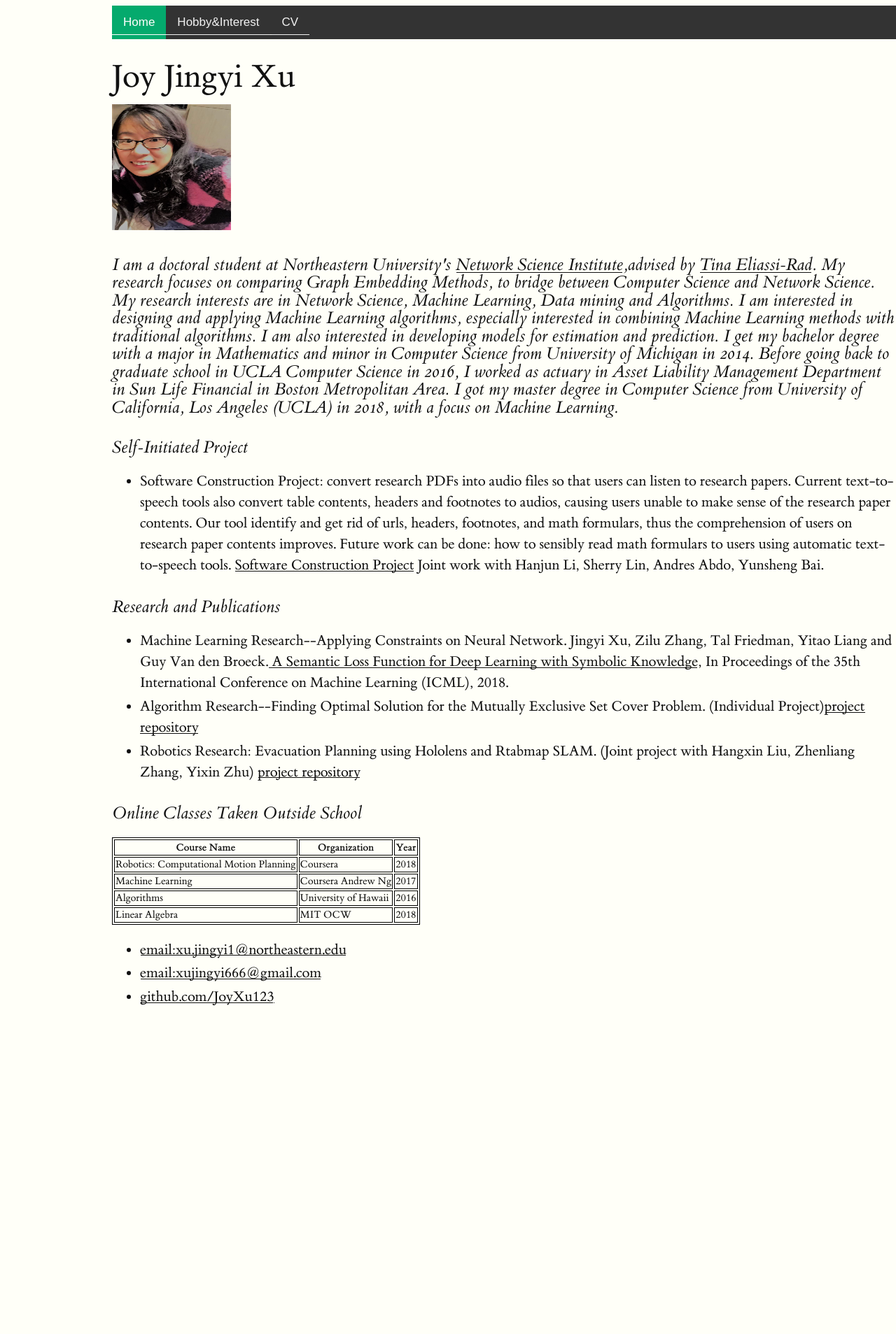
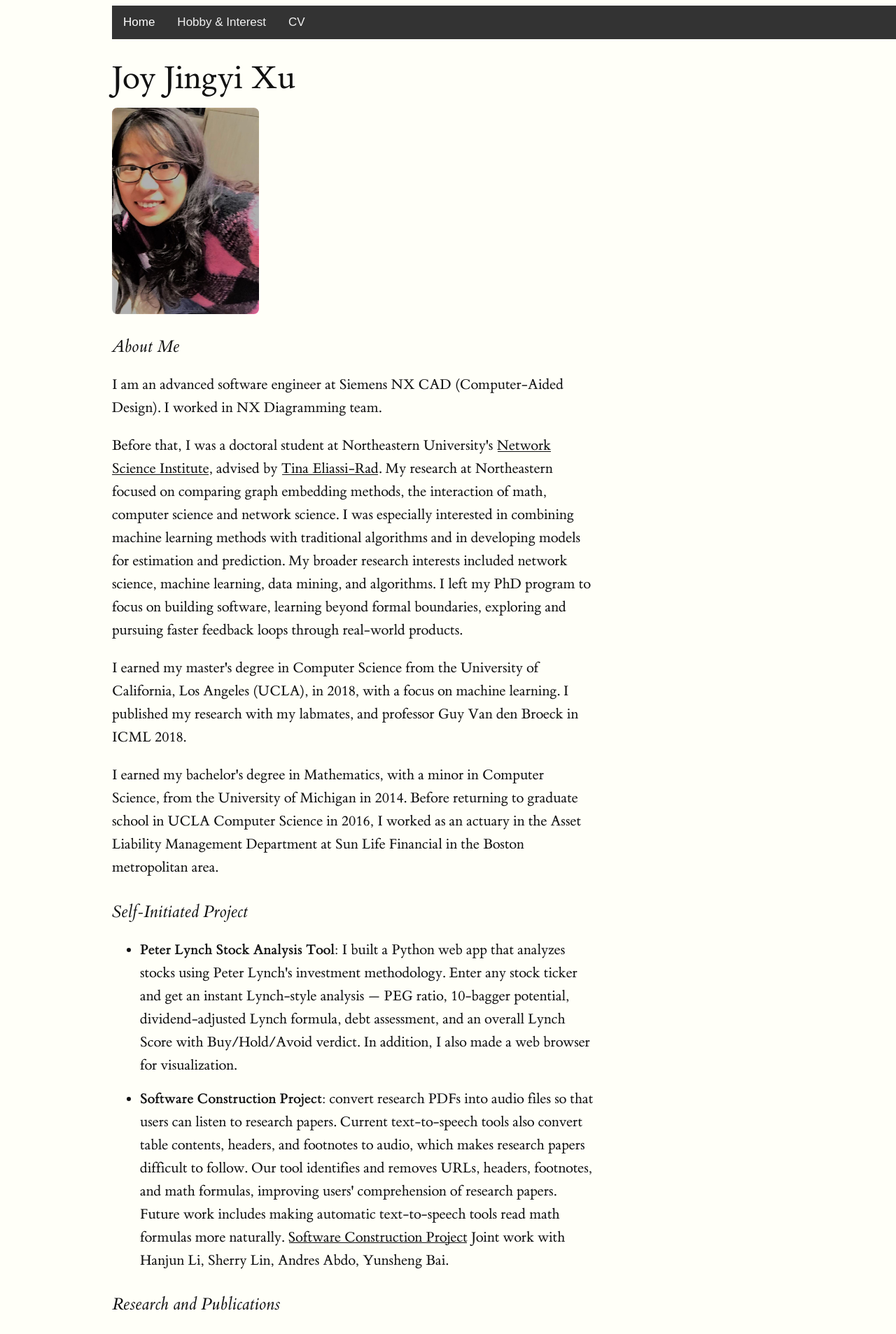
Before and after one commit to JoyXu123/JoyXu123.github.io, a Jekyll site: the page index.html, which Jekyll copies as it is, in a window 1280 px wide. Shown: the top 1907 px of the page at 70% size. Built offline with Jekyll 4.4.1, drawn with Linux system fonts in a browser that asks for light colours; before the commit the page ends 1461 px from its top, so only the background shows below that; some of the changed text lies outside the part shown.

```diff
--- a/css/tufte.css
+++ b/css/tufte.css
@@ -83,12 +83,20 @@ body {
     counter-reset: sidenote-counter;
 }
 
+.container,
+.Project,
+.Research,
+.hobbyList,
+.Classes {
+    max-width: 46rem;
+}
+
 h1 {
     font-weight: 400;
     margin-top: 2rem;
     margin-bottom: 1.0rem;
     font-size: 3.2rem;
-    line-height: 1;
+    line-height: 1.1;
 }
 
 h2 {
@@ -97,7 +105,7 @@ h2 {
     margin-top: 2.1rem;
     margin-bottom: 1.4rem;
     font-size: 1.7rem;
-    line-height: 1;
+    line-height: 1.25;
 }
 
 h3 {
@@ -145,7 +153,7 @@ p,
 ol,
 ul {
     font-size: 1.4rem;
-    line-height: 2rem;
+    line-height: 2.2rem;
 }
 
 p {
@@ -277,6 +285,15 @@ a:link::-moz-selection {
 /* Sidenotes, margin notes, figures, captions */
 img {
     max-width: 100%;
+    height: auto;
+}
+
+.profile-photo {
+    display: block;
+    width: clamp(10rem, 24vw, 14rem);
+    max-width: 100%;
+    border-radius: 0.5rem;
+    margin-bottom: 1rem;
 }
 
 .sidenote,
@@ -411,12 +428,13 @@ label.margin-toggle:not(.sidenote-number) {
 }
 .topnav {
     font-family: Arial, Helvetica, sans-serif;
-    overflow: hidden;
+    display: flex;
+    flex-wrap: wrap;
     background-color: #333;
   }
 
 .topnav a {
-    float: left;
+    display: block;
     color: #f2f2f2;
     text-align: center;
     padding: 14px 16px;
@@ -433,8 +451,53 @@ label.margin-toggle:not(.sidenote-number) {
     background-color: #04AA6D;
     color: white;
 }
+
+/* Remove Tufte gradient underline from nav links — it renders as a cream stripe on the dark bar */
+.topnav a:link,
+.topnav a:visited {
+    background: none;
+    text-shadow: none;
+    text-decoration: none;
+}
 table, th, td {
     border: 1px solid black;
+}
+
+table {
+    width: 100%;
+    border-collapse: collapse;
+}
+
+th,
+td {
+    padding: 0.45rem 0.6rem;
+    text-align: left;
+}
+
+footer {
+    border-top: 1px solid #d5d5d5;
+    margin-top: 2rem;
+    padding-top: 0.5rem;
+    font-size: 1.1rem;
+}
+
+footer ul {
+    list-style: none;
+    padding: 0;
+    margin: 0.5rem 0;
+}
+
+footer ul li {
+    display: inline;
+    margin-right: 1.5rem;
+}
+
+p.intro {
+    font-size: 1.6rem;
+    font-style: italic;
+    margin-top: 1.5rem;
+    margin-bottom: 1.5rem;
+    line-height: 1.4;
 }
 
 @media (max-width: 760px) {
@@ -510,7 +573,15 @@ table, th, td {
 
     div.table-wrapper,
     table {
-        width: 85%;
+        width: 100%;
+    }
+
+    .topnav a {
+        flex: 1 1 100%;
+    }
+
+    .profile-photo {
+        width: min(70vw, 13rem);
     }
 
     img {
--- a/index.html
+++ b/index.html
@@ -18,23 +18,19 @@
 		<div class="topnav">
 
         	<a class="active" href="/">Home</a>
-			<a href="/hobby.html">Hobby&Interest</a>
+			<a href="/hobby.html">Hobby &amp; Interest</a>
 			<a href="files/JingyiXu-CV-2021.pdf">CV</a>
 
 		</div>
 		<div class="container">
     		<div>
         		<h1>Joy Jingyi Xu</h1>
-			<img src="/images/self.jpg" alt="Joy's photo" width="170" height="180" >
-			<h2>I am a doctoral student at Northeastern University's <a href="http://networkscienceinstitute.org" target="_blank">Network Science Institute</a>,advised by <a href="http://eliassi.org/" target="_blank">Tina Eliassi-Rad</a>.
-				My research focuses on comparing Graph Embedding Methods, to bridge between Computer Science and Network Science.
-				My research interests are in Network Science, Machine Learning, Data mining and Algorithms.
-				I am interested in designing and applying Machine Learning algorithms, especially interested in combining Machine Learning methods with traditional algorithms. I am also interested in developing models for estimation and prediction.
-
-				I get my bachelor degree with a major in Mathematics and minor in Computer Science from University of Michigan in 2014. Before going back to graduate school in UCLA Computer Science in 2016, I worked as actuary in Asset Liability Management Department in Sun Life Financial in Boston Metropolitan Area.
-				I got my master degree in Computer Science from University of California, Los Angeles (UCLA) in 2018, with a focus on Machine Learning.
-			</h2>
-
+			<img class="profile-photo" src="/images/self.jpg" alt="Portrait of Joy Jingyi Xu">
+			<h2>About Me</h2>
+			<p>I am an advanced software engineer at Siemens NX CAD (Computer-Aided Design). I worked in NX Diagramming team. </p>
+			<p>Before that, I was a doctoral student at Northeastern University's <a href="http://networkscienceinstitute.org" target="_blank">Network Science Institute</a>, advised by <a href="http://eliassi.org/" target="_blank">Tina Eliassi-Rad</a>. My research at Northeastern focused on comparing graph embedding methods, the interaction of math, computer science and network science. I was especially interested in combining machine learning methods with traditional algorithms and in developing models for estimation and prediction. My broader research interests included network science, machine learning, data mining, and algorithms. I left my PhD program to focus on building software, learning beyond formal boundaries, exploring and pursuing faster feedback loops through real-world products.</p>
+			<p>I earned my master's degree in Computer Science from the University of California, Los Angeles (UCLA), in 2018, with a focus on machine learning. I published my research with my labmates, and professor Guy Van den Broeck in ICML 2018.</p>
+			<p>I earned my bachelor's degree in Mathematics, with a minor in Computer Science, from the University of Michigan in 2014. Before returning to graduate school in UCLA Computer Science in 2016, I worked as an actuary in the Asset Liability Management Department at Sun Life Financial in the Boston metropolitan area.</p>
     		</div>
 		</div><!-- /.container -->
 
@@ -42,11 +38,13 @@
 		<div class="Project">
 		  <h2>Self-Initiated Project</h2>
 		  <ul>
-		    <li>Software Construction Project: convert research PDFs into audio files so that users
-		      can listen to research papers. Current text-to-speech tools also convert table contents, headers and footnotes
-		      to audios, causing users unable to make sense of the research paper contents. Our tool identify and get rid of
-		      urls, headers, footnotes, and math formulars, thus the comprehension of users on research paper contents improves.
-		      Future work can be done: how to sensibly read math formulars to users using automatic text-to-speech tools.
+			<li><strong>Peter Lynch Stock Analysis Tool</strong>: I built a Python web app that analyzes stocks using Peter Lynch's investment methodology. Enter any stock ticker and get an instant Lynch-style analysis — PEG ratio, 10-bagger potential, dividend-adjusted Lynch formula, debt assessment, and an overall Lynch Score with Buy/Hold/Avoid verdict. In addition, I also made a web browser for visualization.
+		    </li>
+		    <li style="margin-top: 1rem;"><strong>Software Construction Project</strong>: convert research PDFs into audio files so that users
+		      can listen to research papers. Current text-to-speech tools also convert table contents, headers, and footnotes
+		      to audio, which makes research papers difficult to follow. Our tool identifies and removes
+		      URLs, headers, footnotes, and math formulas, improving users' comprehension of research papers.
+		      Future work includes making automatic text-to-speech tools read math formulas more naturally.
 		      <a href="https://github.com/hanjunLi/130_Project" target="_blank">Software Construction Project</a>
 		      Joint work with Hanjun Li, Sherry Lin, Andres Abdo, Yunsheng Bai.
 		    </li>
@@ -57,10 +55,13 @@
 		<div class="Research">
 		  <h2>Research and Publications</h2>
 		  <ul>
-		    <li>Machine Learning Research--Applying Constraints on Neural Network.
-		      Jingyi Xu, Zilu Zhang, Tal Friedman, Yitao Liang and Guy Van den Broeck.<a href="http://web.cs.ucla.edu/~guyvdb/papers/XuICML18.pdf" target="_blank"> A Semantic Loss Function for Deep Learning with Symbolic Knowledge</a>, In Proceedings of the 35th International Conference on Machine Learning (ICML), 2018.</li>
-		    <li>Algorithm Research--Finding Optimal Solution for the Mutually Exclusive Set Cover Problem. (Individual Project)<a href="https://github.com/JoyXu123/261-Ride-Sharing-Project" target="_blank">project repository </a> </li>
-		    <li>Robotics Research: Evacuation Planning using Hololens and Rtabmap SLAM. (Joint project with Hangxin Liu, Zhenliang Zhang, Yixin Zhu) <a href="https://github.com/JoyXu123/Evacuation_Github" target="_blank"> project repository </a> </li>
+		    <li><strong>Machine Learning Research:</strong> applying constraints on neural networks.
+		      Jingyi Xu, Zilu Zhang, Tal Friedman, Yitao Liang and Guy Van den Broeck.<a href="http://web.cs.ucla.edu/~guyvdb/papers/XuICML18.pdf" target="_blank"> A Semantic Loss Function for Deep Learning with Symbolic Knowledge</a>, In Proceedings of the 35th International Conference on Machine Learning (ICML), 2018.
+		      <span style="margin-left:0.5em; font-size:0.85em; color:#555;">&#128196; 758 citations by 2026</span></li>
+			<li><strong>Graph Embedding Research:</strong> In an attempt to develop a theoretical understanding of the math behind "Why neural network works so well", I compared 6 network-embedding methods from three broad categories: matrix-factorization, random walk approaches, and deep architecture approaches. We demonstrated that matrix factorization methodscorrelate with deep neural network embedding methods. <a href="https://arxiv.org/abs/2012.08019" target="_blank">Understanding Graph Embedding Methods and Their Applications</a></li>
+		    <li><strong>Algorithm Research:</strong> finding an optimal solution for the mutually exclusive set cover problem. (Individual Project)<a href="https://github.com/JoyXu123/261-Ride-Sharing-Project" target="_blank"> project repository</a></li>
+		    <li><strong>Robotics Research:</strong> evacuation planning using HoloLens and RTAB-Map SLAM. (Joint project with Hangxin Liu, Zhenliang Zhang, and Yixin Zhu) <a href="https://github.com/JoyXu123/Evacuation_Github" target="_blank"> project repository</a></li>
+		  </ul>
 		</div><!-- /.Research -->
 
 		<!-- <div class="Classes">
@@ -71,6 +72,7 @@
 		  </ul>
 		</div> -->
 
+		<div class="Classes">
 		<h2>Online Classes Taken Outside School</h2>
 		<table>
 			<tr>
@@ -99,14 +101,12 @@
 				<td>2018</td>
 			</tr>
 		</table>
-
-
-
+		</div><!-- /.Classes -->
 
 		<footer>
     		<ul>
-				<li><a href="xu.jingyi1@northeastern.edu">email:xu.jingyi1@northeastern.edu</a></li>
-        		<li><a href="xujingyi666@gmail.com">email:xujingyi666@gmail.com</a></li>
+				<li><a href="mailto:jingyi.xu@siemens.com">Work Email:jingyi.xu@siemens.com</a></li>
+	        		<li><a href="mailto:xujingyi666@gmail.com">Personal Email:xujingyi666@gmail.com</a></li>
         		<li><a href="https://github.com/JoyXu123">github.com/JoyXu123</a></li>
 			</ul>
 		</footer>
```
Also changed, not shown: hobby.html (+21 -11 lines).
